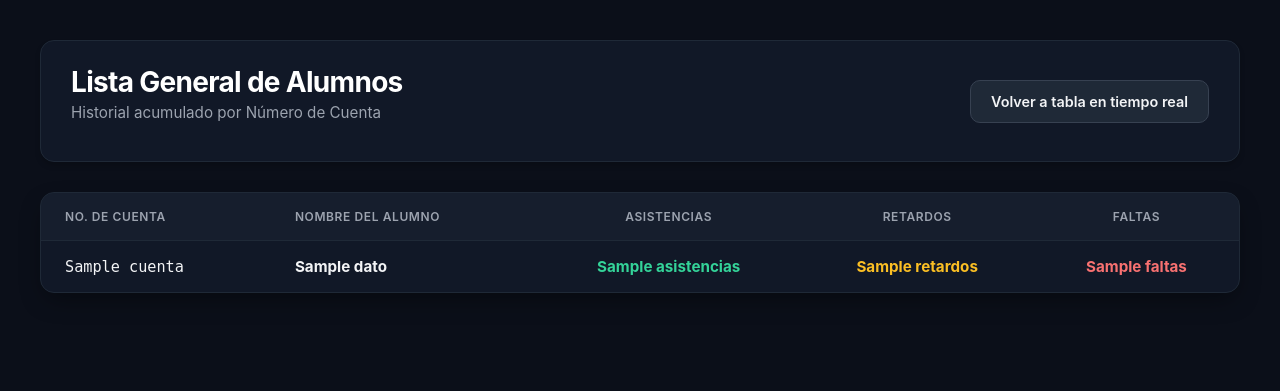
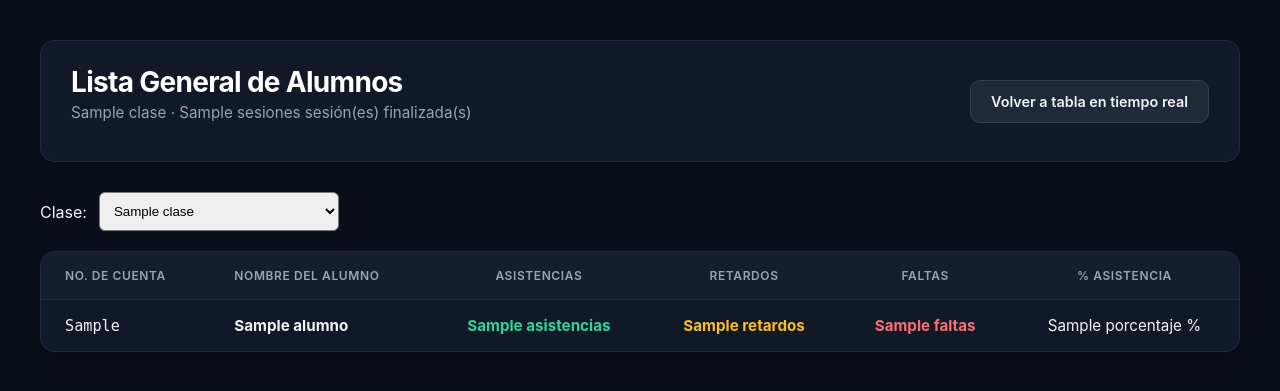
Before and after one commit to eli-ph/Proyecto-distribuidos, a Flask app: template templates/lista_general.html in a window 1280 px wide. Shown: the top 391 px of the page. Run offline with Flask 3, Linux system fonts and the light colour scheme; the template is opened without the code that fills it: most values are stand-ins (such as "Sample title", 1, 10 or a date in 2020).

Commit message:
Add files via upload

```diff
--- a/templates/lista_general.html
+++ b/templates/lista_general.html
@@ -2,18 +2,64 @@
 <html lang="es">
 <head>
     <meta charset="UTF-8">
-    <title>Lista General de Asistencia - Grupo</title>
+    <meta name="viewport" content="width=device-width, initial-scale=1.0">
+    <title>Lista General de Asistencia</title>
     <link rel="stylesheet" href="{{ url_for('static', filename='style_laptop.css') }}">
+    <style>
+        .filtro-clase {
+            display: flex;
+            align-items: center;
+            gap: 12px;
+            flex-wrap: wrap;
+            margin-bottom: 20px;
+        }
+
+        .filtro-clase select {
+            padding: 10px;
+            border-radius: 6px;
+            min-width: 240px;
+        }
+
+        .centrado {
+            text-align: center;
+        }
+
+        .tabla-vacia {
+            text-align: center;
+            padding: 20px;
+            opacity: 0.7;
+        }
+    </style>
 </head>
 <body>
     <div class="container">
         <div class="header-dash">
             <div>
                 <h1 class="titulo_principal">Lista General de Alumnos</h1>
-                <p class="subtext">Historial acumulado por Número de Cuenta</p>
+                <p class="subtext">
+                    {% if clase %}
+                        {{ clase.nombre }} · {{ sesiones }} sesión(es) finalizada(s)
+                    {% else %}
+                        Historial acumulado por clase
+                    {% endif %}
+                </p>
             </div>
             <a href="/" class="btn-secondary">Volver a tabla en tiempo real</a>
         </div>
+
+        {% if clases %}
+        <!-- Al cambiar la clase se recarga la página con ?clase=ID -->
+        <form class="filtro-clase" method="get" action="/lista-general">
+            <label for="clase">Clase:</label>
+            <select id="clase" name="clase" onchange="this.form.submit()">
+                {% for c in clases %}
+                <option value="{{ c.id_clase }}" {% if clase and c.id_clase == clase.id_clase %}selected{% endif %}>
+                    {{ c.nombre }}
+                </option>
+                {% endfor %}
+            </select>
+        </form>
+        {% endif %}
 
         <div class="table-container">
             <table>
@@ -21,19 +67,31 @@
                     <tr>
                         <th>No. de Cuenta</th>
                         <th>Nombre del Alumno</th>
-                        <th style="text-align: center;">Asistencias</th>
-                        <th style="text-align: center;">Retardos</th>
-                        <th style="text-align: center;">Faltas</th>
+                        <th class="centrado">Asistencias</th>
+                        <th class="centrado">Retardos</th>
+                        <th class="centrado">Faltas</th>
+                        <th class="centrado">% Asistencia</th>
                     </tr>
                 </thead>
                 <tbody>
-                    {% for cuenta, datos in alumnos.items() %}
+                    {% for alumno in alumnos %}
                     <tr>
-                        <td><code>{{ cuenta }}</code></td>
-                        <td><strong>{{ datos.nombre }}</strong></td>
-                        <td style="text-align: center; color: #34d399; font-weight: bold;">{{ datos.asistencias }}</td>
-                        <td style="text-align: center; color: #fbbf24; font-weight: bold;">{{ datos.retardos }}</td>
-                        <td style="text-align: center; color: #f87171; font-weight: bold;">{{ datos.faltas }}</td>
+                        <td><code>{{ alumno.numero_de_cuenta }}</code></td>
+                        <td><strong>{{ alumno.nombre }}</strong></td>
+                        <td class="centrado" style="color: #34d399; font-weight: bold;">{{ alumno.asistencias }}</td>
+                        <td class="centrado" style="color: #fbbf24; font-weight: bold;">{{ alumno.retardos }}</td>
+                        <td class="centrado" style="color: #f87171; font-weight: bold;">{{ alumno.faltas }}</td>
+                        <td class="centrado">{{ alumno.porcentaje }} %</td>
+                    </tr>
+                    {% else %}
+                    <tr>
+                        <td colspan="6" class="tabla-vacia">
+                            {% if clases %}
+                                No hay alumnos inscritos en esta clase.
+                            {% else %}
+                                No hay clases registradas.
+                            {% endif %}
+                        </td>
                     </tr>
                     {% endfor %}
                 </tbody>
```
Also changed, not shown: templates/laptop.html (+93 -4 lines), templates/telefono.html (+34 -11 lines).
